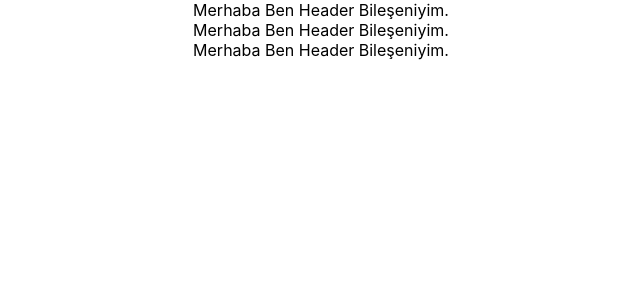
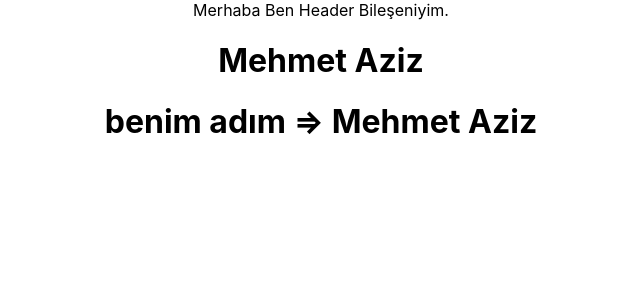
Before and after one commit to maziz-create/react-training, a React (Create React App) app: page / in a window 1280 px wide. Shown: the top 300 px of the page, without its empty margins (319-959 px from the left). Built offline with nearby package versions, Linux system fonts and the light colour scheme.

Commit message:
rules moved to bottom, added notes for rendering variables in components

```diff
--- a/src/App.js
+++ b/src/App.js
@@ -2,32 +2,37 @@ import logo from './logo.svg';
 import './App.css';
 import Header from './components/Header';
 
+// componentlerde değişken render edebiliriz=>
+const name = "Mehmet Aziz";
+
 function App() {
   return (
-    /*
+    <div className="App">
+      {/* Header componentini çalıştırdık. eğer içinde
+       bir children yoksa eğer <Header></Header> olarak
+       kullanılmamalıymış.*/}
+      <Header />
+      {/* komponentte değişken render etmek*/}
+      <h1>{name}</h1>
+      <h1>{`benim adım => ${name}`}</h1>
+    </div>
+  );
+}
+/* jsx nedir ? => burası bir javascript dökümanı ve içinde html yazabiliyoruz... return içinde yani.
+      bunun sebebini jsx veriyor. bu yazdıklarımız birer html değil aslında. javascript fakat
+      arka tarafta html'e dönüştürülüyor. index.html'de root var, o roota gönderiliyor o da doma yolluyor muhtemelen.
+       */
+
+/*
+kural => bazı özel keyword'ler var. bunlar jsx içinde yazılamaz. if,for(label for'undan bahsediyoruz. zaten kendisi
+htmlFor olarak açıyor), class(className yazcan)
+*/
+
+/*
     kural=> bu return kısmında bir div olmadan proje ayağa kalkmaz.
     çünkü kapsayıcı bir element şart. div kullanılmayadabilir.
     "<>"
     "</>" şeklinde fragment isimli şeyi de kullanabilirsin. yeter ki return altındaki her şeyi kapsayan en az tek bir şey olsun.
     */
 
-    /*
-    kural => bazı özel keyword'ler var. bunlar jsx içinde yazılamaz. if,for(label for'undan bahsediyoruz. zaten kendisi
-     htmlFor olarak açıyor), class(className yazcan)
-    */
-    <div className="App">
-      {/* Header componentini çalıştırdık. eğer içinde
-       bir children yoksa eğer <Header></Header> olarak
-       kullanılmamalıymış.*/}
-      <Header />
-      <Header />
-      <Header />
-      {/* jsx nedir ? => burası bir javascript dökümanı ve içinde html yazabiliyoruz...
-      bunun sebebini jsx veriyor. bu yazdıklarımız birer html değil aslında. javascript fakat
-      arka tarafta html'e dönüştürülüyor. index.html'de root var, o roota gönderiliyor o da doma yolluyor muhtemelen.
-       */}
-    </div>
-  );
-}
-
 export default App;
```
